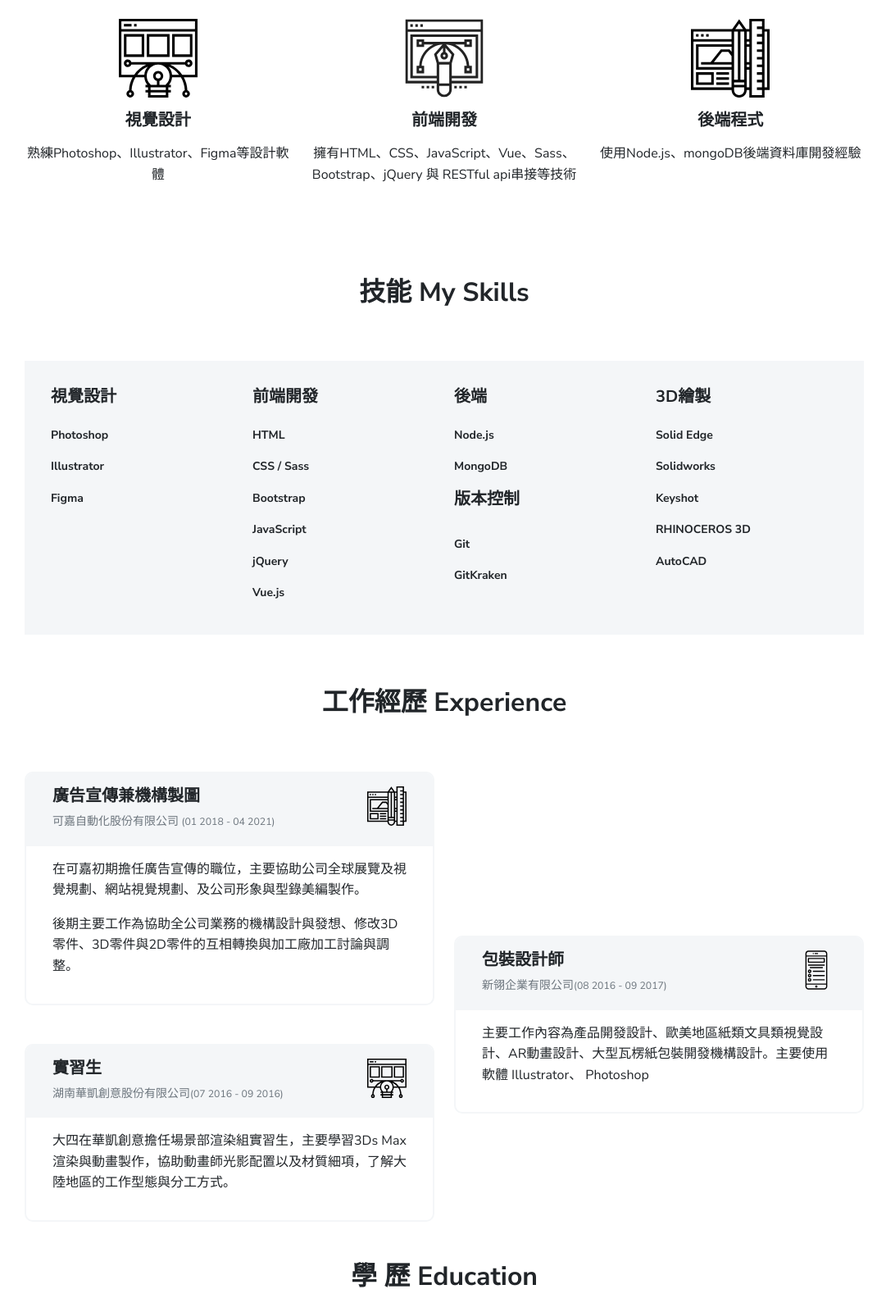
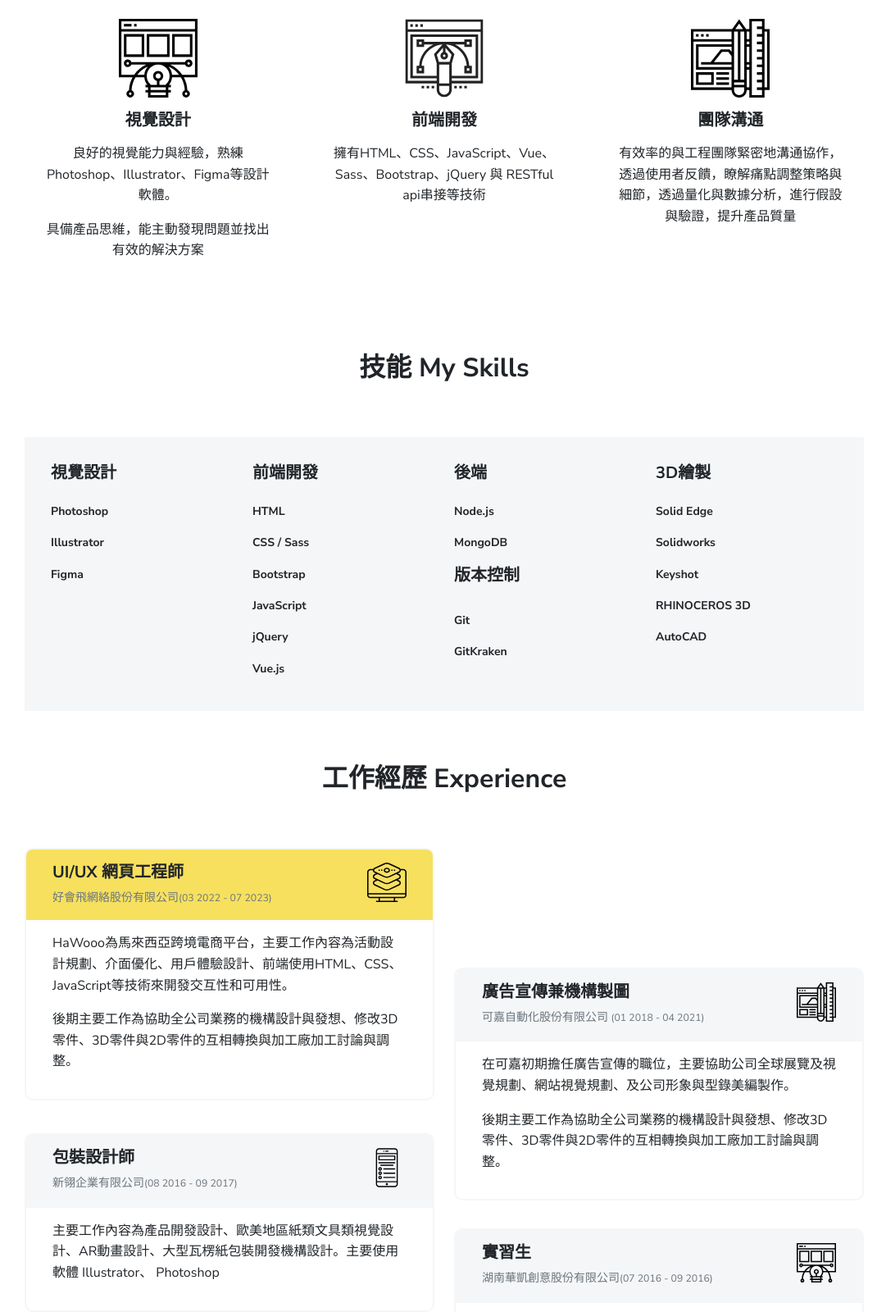
Before and after one commit to mary830331/mary830331.github.io, a plain HTML site: page index.html in a window 1280 px wide. Shown: the part 1740-3340 px from the top of the page at 82% size, without its empty margins (98-1179 px from the left). Drawn offline with Linux system fonts and the light colour scheme; files whose address does not match are found by name.

Commit message:
index.html

```diff
--- a/index.html
+++ b/index.html
@@ -156,20 +156,21 @@
             <h2 class="marker marker-center">My Services</h2>
           </div>
           <div class="row py-3">
-            <div class="col-md-4 text-center" data-aos="fade-up" data-aos-delay="100"><img class="mb-2"
+            <div class="col-md-4 px-3 text-center" data-aos="fade-up" data-aos-delay="100"><img class="mb-2"
                 src="images/services/web-design.svg" width="96" height="96" alt="web design" />
               <div class="h5">視覺設計</div>
-              <p>熟練Photoshop、Illustrator、Figma等設計軟體</p>
+              <p>良好的視覺能力與經驗，熟練Photoshop、Illustrator、Figma等設計軟體。</p>
+              <p>具備產品思維，能主動發現問題並找出有效的解決方案</p>
             </div>
-            <div class="col-md-4 text-center" data-aos="fade-up" data-aos-delay="200"><img class="mb-2"
+            <div class="col-md-4 px-3 text-center" data-aos="fade-up" data-aos-delay="200"><img class="mb-2"
                 src="images/services/graphic-design.svg" width="96" height="96" alt="graphic design" />
               <div class="h5">前端開發</div>
               <p>擁有HTML、CSS、JavaScript、Vue、Sass、Bootstrap、jQuery 與 RESTful api串接等技術</p>
             </div>
-            <div class="col-md-4 text-center" data-aos="fade-up" data-aos-delay="300"><img class="mb-2"
+            <div class="col-md-4 px-3 text-center" data-aos="fade-up" data-aos-delay="300"><img class="mb-2"
                 src="images/services/ui-ux.svg" width="96" height="96" alt="ui-ux" />
-              <div class="h5">後端程式</div>
-              <p>使用Node.js、mongoDB後端資料庫開發經驗</p>
+              <div class="h5">團隊溝通</div>
+              <p>有效率的與工程團隊緊密地溝通協作，透過使用者反饋，瞭解痛點調整策略與細節，透過量化與數據分析，進行假設與驗證，提升產品質量</p>
             </div>
           </div>
         </div>
@@ -273,23 +274,23 @@
           <h2 class="marker marker-center">工作經歷 Experience</h2>
         </div>
         <div class="row">
-          <!-- <div class="col-md-6">
+          <div class="col-md-6">
             <div class="card mb-3" data-aos="fade-left" data-aos-delay="400">
-              <div class="card-header px-3 py-2">
+              <div class=" bg-primary px-3 py-2" style="border-radius: 8px 8px 0 0;">
                 <div class="d-flex justify-content-between">
                   <div>
-                    <h3 class="h5 mb-1">職業訓練</h3>
-                    <div class="text-muted text-small">泰山職業訓練場 | 前端網頁開發技術<small>(09 21 -03 2022)</small></div>
+                    <h3 class="h5 mb-1">UI/UX 網頁工程師</h3>
+                    <div class="text-muted text-small">好會飛網絡股份有限公司<small>(03 2022 - 07 2023)</small></div>
                   </div><img src="images/services/full-stack.svg" width="48" height="48" alt="full stack" />
                 </div>
               </div>
               <div class="card-body px-3 py-2">
-                <p>從視覺設計轉而投入前端網頁，原因是我想製作每個被用心設計的網頁，投入了半年的時間學習，課程中習得JavaScript、jQuery、Node.js、Vue、MongoDB
-                  ，以及UIUX設計能力的提升。</p>
+                <p>HaWooo為馬來西亞跨境電商平台，主要工作內容為活動設計規劃、介面優化、用戶體驗設計、前端使用HTML、CSS、JavaScript等技術來開發交互性和可用性。</p>
+                <p>後期主要工作為協助全公司業務的機構設計與發想、修改3D零件、3D零件與2D零件的互相轉換與加工廠加工討論與調整。</p>
               </div>
             </div>
-          </div> -->
-          <div class="col-md-6">
+          </div>
+          <div class="col-md-6 py-2" style="position: relative; top: 130px;">
             <div class="card mb-3" data-aos="fade-right" data-aos-delay="100">
               <div class="card-header px-3 py-2">
                 <div class="d-flex justify-content-between">
@@ -305,7 +306,7 @@
               </div>
             </div>
           </div>
-          <div class="col-md-6" style="position: relative; top: 200px;">
+          <div class="col-md-6" >
             <div class="card mb-3" data-aos="fade-left" data-aos-delay="300">
               <div class="card-header px-3 py-2">
                 <div class="d-flex justify-content-between">
@@ -320,7 +321,7 @@
               </div>
             </div>
           </div>
-          <div class="col-md-6 py-2">
+          <div class="col-md-6 py-2" style="position: relative; top: 100px;">
             <div class="card mb-3" data-aos="fade-right" data-aos-delay="200">
               <div class="card-header px-3 py-2">
                 <div class="d-flex justify-content-between">
@@ -347,7 +348,7 @@
               <h5 class="m-2">泰山職業訓練場-職業訓練</h5>
             </div>
             <p class="mx-5">從視覺設計轉而投入前端網頁，原因是我想製作每個被用心設計的網頁，投入了半年的時間學習，課程中習得JavaScript、jQuery、Node.js、Vue、MongoDB
-              ，以及UIUX設計能力的提升。</p>
+              ，以及UI/UX設計能力的提升。</p>
             <div class="text-end me-2">
               <div class="fw-bolder">09 21 -03 2022</div>
             </div>
```
